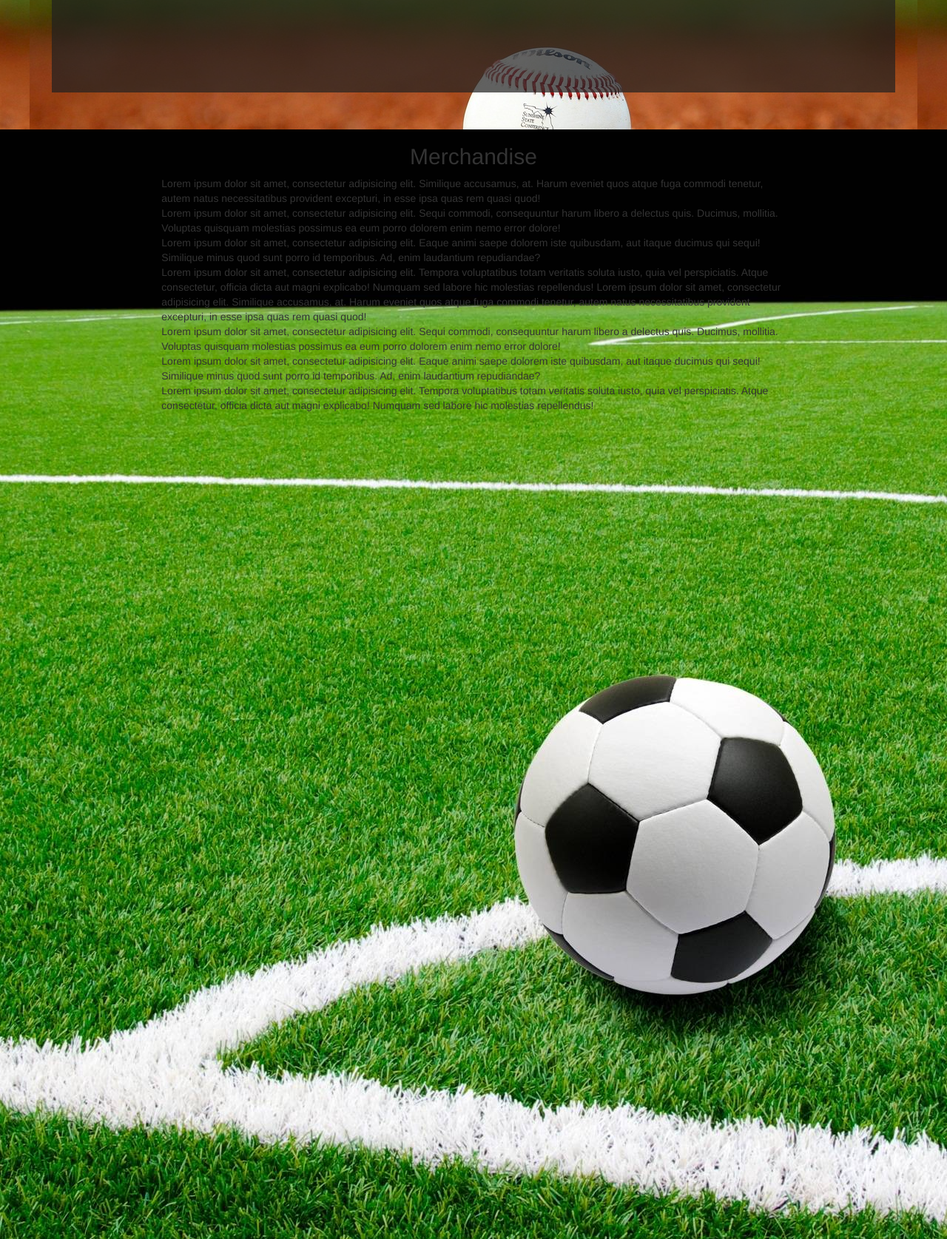
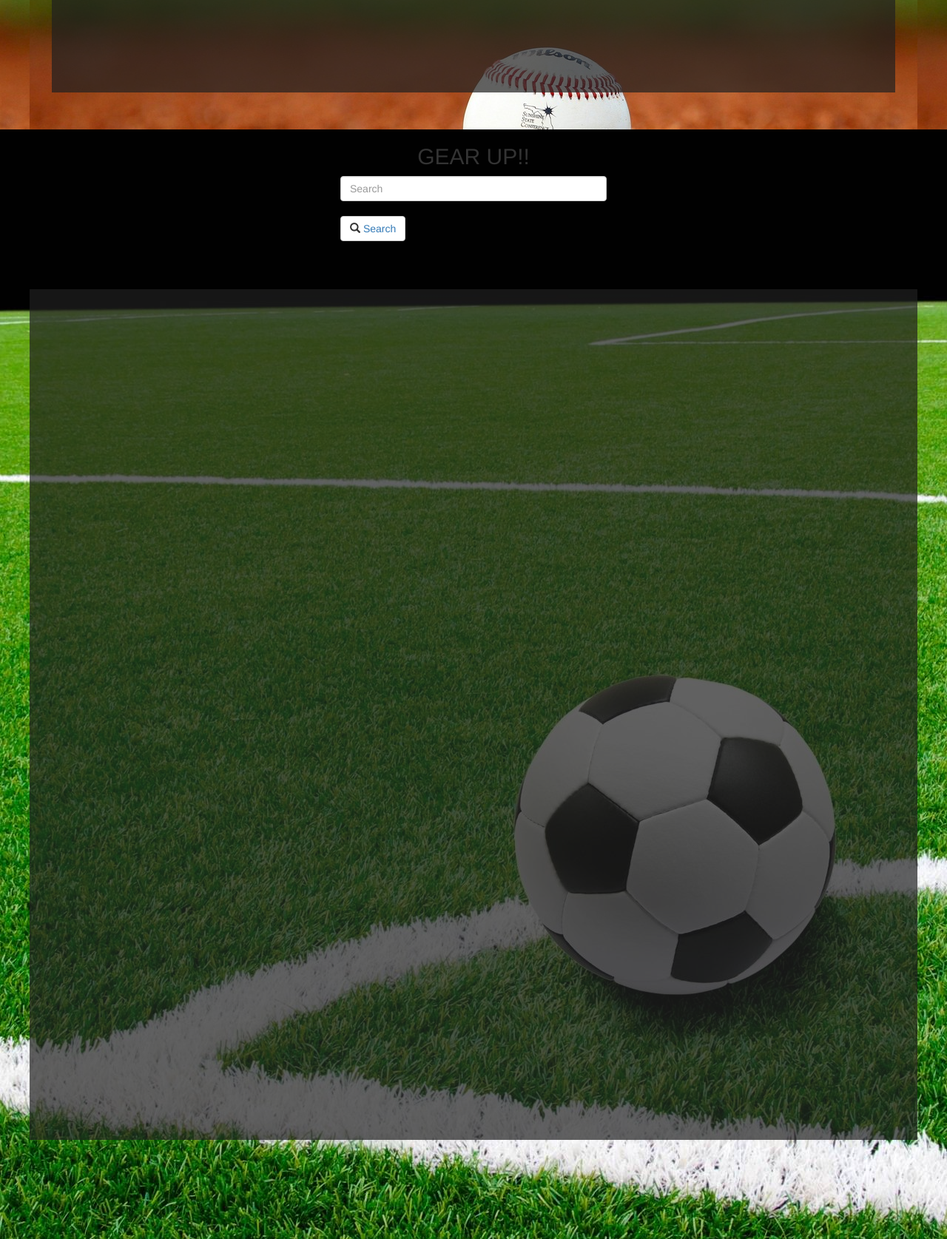
Before and after one commit to MaikeFillmer/ClutchSports, a PHP site: page / in a window 1280 px wide. Shown: the part 3125-4800 px from the top of the page at 74% size. Run offline with PHP 8.4, Linux system fonts and the light colour scheme; some libraries are stand-ins or nearby versions.

Commit message:
merchandise section added, - by Raghav

```diff
--- a/assets/css/style.css
+++ b/assets/css/style.css
@@ -1,4 +1,3 @@
-
 #home {
 	   background: url("images/gameslam_05.jpg") 50% 0 repeat fixed; min-height: 1000px;
   		height: 1000px;
@@ -97,6 +96,25 @@ h3 {
  	height: 1150px;
 }
 
+#merchandise {
+
+color: white;
+	background: rgba(32,32,32, 0.7);
+ 	margin-top: 25px;
+ 	margin-top: 50px;
+ 	height: 1150px;
+ 	overflow: auto;
+
+
+}
+
+#merchandiseDiv {
+	margin: auto;
+	margin-bottom: 10px;
+
+
+}
+
 .newsPics {
 	height: 120px;
 	width: auto;
--- a/index.html
+++ b/index.html
@@ -123,32 +123,33 @@
 	</section>
 
 	<section id="page3" data-type="background" data-speed="10" class="pages">
+	<div class="container">
+
 	<div class="row">
 
-		<div class="col-xs-2 col-sm-2 col-md-2 col-lg-2">
+		<div class="col-xs-4 col-sm-4 col-md-4 col-lg-4">
 
 		</div>
-
-		<div class="col-xs-8 col-sm-8 col-md-8 col-lg-8" id="merchendise">
+		<div class="col-xs-4 col-sm-4 col-md-4 col-lg-4">
 
 
-		<h2 class="text-center">Merchandise</h2>
+			<form>
+  			<div class="form-group">
+    		<h2 id="gearTitle" class="text-center">GEAR UP!!</h2>
+   			 <input type="team" class="form-control" id="teamName2" placeholder="Search">
+  			<br>
+  			<button type="Submit" class="btn btn-default"><span class="glyphicon glyphicon-search" aria-hidden="true"></span> <a href="#page1">Search</a></button>
+			</form>
+</div>
+</div>
 
-		Lorem ipsum dolor sit amet, consectetur adipisicing elit. Similique accusamus, at. Harum eveniet quos atque fuga commodi tenetur, autem natus necessitatibus provident excepturi, in esse ipsa quas rem quasi quod!
-		<br>
-		Lorem ipsum dolor sit amet, consectetur adipisicing elit. Sequi commodi, consequuntur harum libero a delectus quis. Ducimus, mollitia. Voluptas quisquam molestias possimus ea eum porro dolorem enim nemo error dolore!
-		<br>
-		Lorem ipsum dolor sit amet, consectetur adipisicing elit. Eaque animi saepe dolorem iste quibusdam, aut itaque ducimus qui sequi! Similique minus quod sunt porro id temporibus. Ad, enim laudantium repudiandae?
-		<br>
-		Lorem ipsum dolor sit amet, consectetur adipisicing elit. Tempora voluptatibus totam veritatis soluta iusto, quia vel perspiciatis. Atque consectetur, officia dicta aut magni explicabo! Numquam sed labore hic molestias repellendus!
-		Lorem ipsum dolor sit amet, consectetur adipisicing elit. Similique accusamus, at. Harum eveniet quos atque fuga commodi tenetur, autem natus necessitatibus provident excepturi, in esse ipsa quas rem quasi quod!
-		<br>
-		Lorem ipsum dolor sit amet, consectetur adipisicing elit. Sequi commodi, consequuntur harum libero a delectus quis. Ducimus, mollitia. Voluptas quisquam molestias possimus ea eum porro dolorem enim nemo error dolore!
-		<br>
-		Lorem ipsum dolor sit amet, consectetur adipisicing elit. Eaque animi saepe dolorem iste quibusdam, aut itaque ducimus qui sequi! Similique minus quod sunt porro id temporibus. Ad, enim laudantium repudiandae?
-		<br>
-		Lorem ipsum dolor sit amet, consectetur adipisicing elit. Tempora voluptatibus totam veritatis soluta iusto, quia vel perspiciatis. Atque consectetur, officia dicta aut magni explicabo! Numquam sed labore hic molestias repellendus!
 
+ 		<div class ="row">
+
+		<div class="col-xs-12 col-sm-12 col-md-12 col-lg-12" id="merchandise">
+
+
+		<h2 class="text-center"></h2>
 		</div>
 
 
@@ -172,10 +173,7 @@
 	<script type="text/javascript">
 
 //Presentation: concept, design process, how it work, describe use case using a demo
-		var keys =
-		 ['AIzaSyCosQeZ1wcWPFJGUlzPMfsAVGHzttA4YDQ',
-		 'AIzaSyDwR5Jk9x--eTgE1o7dgt_ZTc-zI2ZalVA',
-		 'AIzaSyAuoDyUd1UVUigKWG0XbgNpCot-iQeLHKk'];
+
 
 		function toNiceDate(string) {
             		var splitString = string.split('T').join(' ')
@@ -183,7 +181,7 @@
             		return date;
             	}
 	$('button').on('click', function() {
-		var search = $('#teamName').val().trim();;
+		var search = $('#teamName').val().trim();
 		search = search.toLowerCase();
 
 		search = search.split(' ').join('-');
@@ -233,14 +231,14 @@
 	            }
 	           	console.log(ticketResults);
 	           }
+	           return false;
 
         });
 				search = search.split('-').join('+');
 				console.log(search);
-				var key = 'AIzaSyAuoDyUd1UVUigKWG0XbgNpCot-iQeLHKk';
 				//AJAX call to search for news articles
 				$.ajax({
-		        url: 'https://www.googleapis.com/customsearch/v1?q=' + search + '&cx=011101858926978562708%3Abyfxhjvymhs&key=' + key,
+		        url: 'https://www.googleapis.com/customsearch/v1?q=' + search + '&cx=011101858926978562708%3Abyfxhjvymhs&key=AIzaSyCosQeZ1wcWPFJGUlzPMfsAVGHzttA4YDQ',
 		        method: 'GET'
 		     }).done(function(response) {
 		      //Gets 9 articles from response
@@ -345,7 +343,71 @@
 		            	}
 	            	}
 	            	console.log(ticketResults2);
+
+
 	            });
+
+
+
+
+$('button').on('click', function() {
+		$("#merchandise").empty();
+		var search = $('#teamName2').val().trim()
+
+console.log(search)
+
+console.log("Steelers")
+var queryURL = "https://crossorigin.me/http://svcs.ebay.com/services/search/FindingService/v1?OPERATION-NAME=findItemsAdvanced&SERVICE-VERSION=1.0.0&SECURITY-APPNAME=Mr-ClutchSp-PRD-b3a0284bf-14486c0c&RESPONSE-DATA-FORMAT=JSON&REST-PAYLOAD=true&paginationInput.entriesPerPage=20&keywords="+search;
+
+
+$.ajax({url: queryURL, method: 'GET'}).done(function(response) {
+	var results = JSON.parse(response);
+	var searchResults = results.findItemsAdvancedResponse[0].searchResult[0];
+
+	$.each(searchResults.item, function(){
+
+		var merchandiseDiv = $("<div>");
+		merchandiseDiv.addClass("well")
+		merchandiseDiv.attr("id","merchandiseDiv")
+
+		console.log(this.title[0]);
+		console.log(this.galleryURL[0]);
+		console.log(this.viewItemURL[0]);
+		console.log(this.sellingStatus[0].currentPrice[0]["@currencyId"]);
+		console.log(this.sellingStatus[0].currentPrice[0]["__value__"]);
+
+		var imageLink = (this.galleryURL[0])
+		console.log(imageLink);
+		var image = $("<img>");
+		image = image.attr("src",imageLink);
+
+		var ebayLink = (this.viewItemURL[0]);
+		var listing = $("<a>" + "View EBAY Listing" + "</a>");
+		listing.attr("href",ebayLink);
+		listing.html("<img src = "+imageLink+">")
+
+
+
+		var title = $("<h3>");
+		title.text(this.title[0]);
+		var currency = $("<p>");
+		currency.text(this.sellingStatus[0].currentPrice[0]["@currencyId"] + " $" + this.sellingStatus[0].currentPrice[0]["__value__"])
+		// var listing =
+
+
+
+		$(merchandiseDiv).append(title);
+		$(merchandiseDiv).append(currency);
+		//$(".merchandiseDiv").append(this.sellingStatus[0].currentPrice[0]["__value__"]+"<br>");
+		$(merchandiseDiv).append(listing);
+		$("#merchandise").append(merchandiseDiv);
+
+	});
+
+	});
+});
+
+
 	        };
 
 
```
